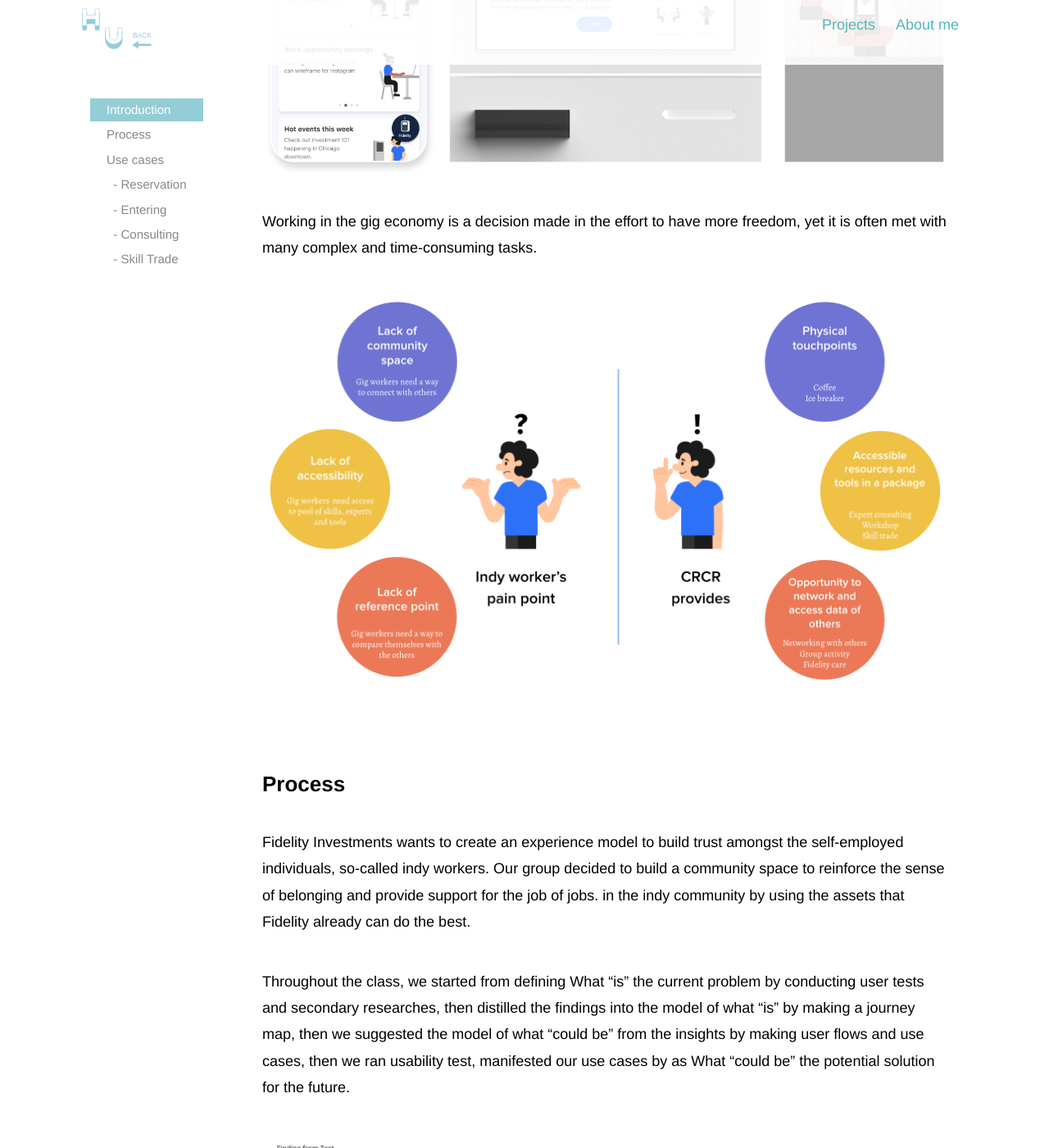
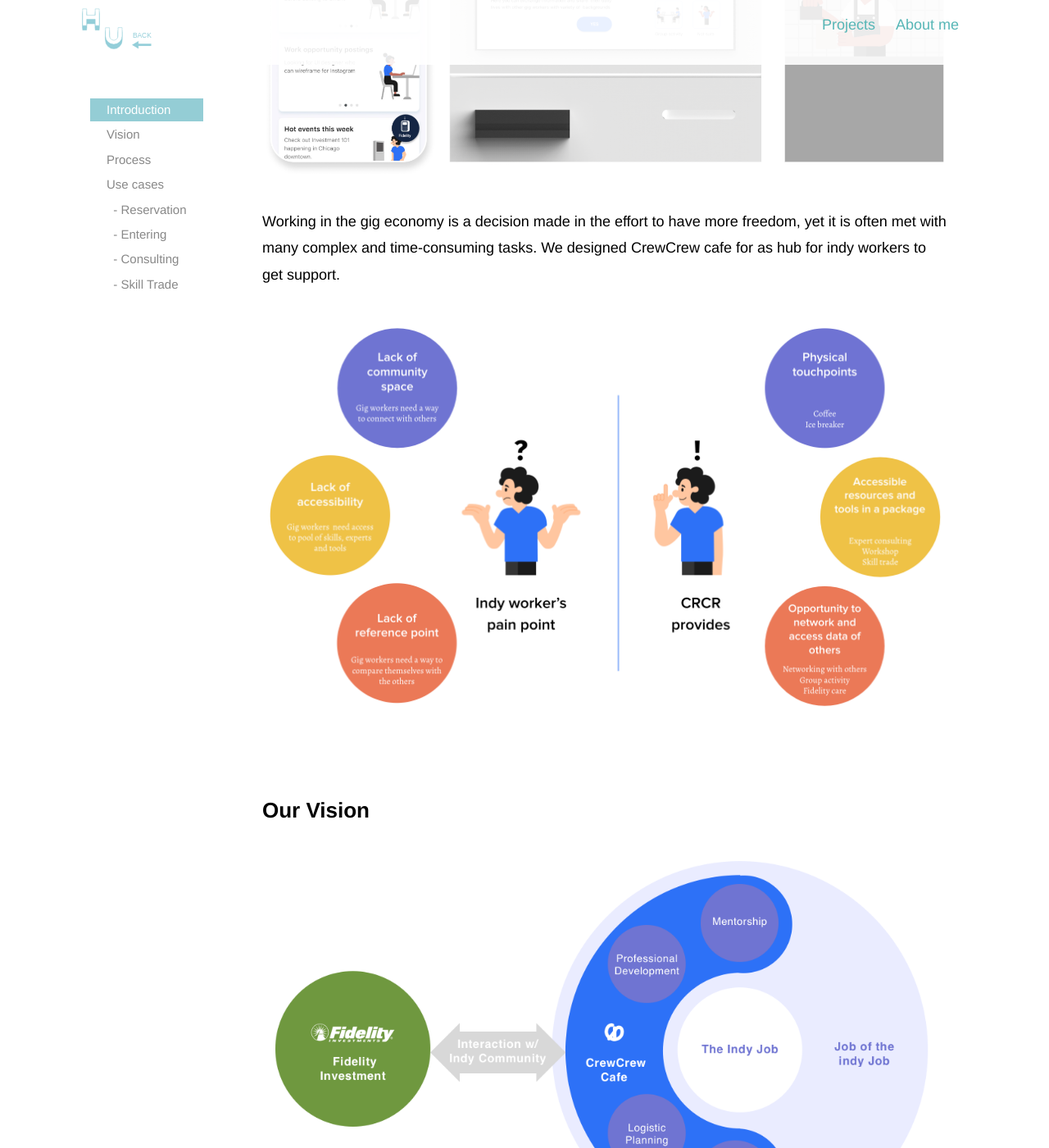
Before and after one commit to yuanyuanhu96/Potfolio-Archive, a Jekyll site: the page projects/crcr.html, which Jekyll copies as it is, in a window 1280 px wide and 1400 px high, scrolled down 651 px. Shown: the whole window at 82% size. Built offline with Jekyll 4.4.1, drawn with Linux system fonts in a browser that asks for light colours; some of the changed text lies outside the part shown.

Commit message:
Added our vision to crcr

```diff
--- a/projects/crcr.html
+++ b/projects/crcr.html
@@ -36,12 +36,14 @@
       <div class="left">
         <ul id="nav">
           <li><a href="#step1">Introduction</a></li>
-          <li><a href="#step2">Process</a></li>
-          <li><a href="#step3">Use cases</a></li>
-          <li><a href="#step4">&nbsp - Reservation</a></li>
-          <li><a href="#step5">&nbsp - Entering</a></li>
-          <li><a href="#step6">&nbsp - Consulting</a></li>
-          <li><a href="#step7">&nbsp - Skill Trade </a></li>
+          <li><a href="#step2">Vision</a></li>
+
+          <li><a href="#step3">Process</a></li>
+          <li><a href="#step4">Use cases</a></li>
+          <li><a href="#step5">&nbsp - Reservation</a></li>
+          <li><a href="#step6">&nbsp - Entering</a></li>
+          <li><a href="#step7">&nbsp - Consulting</a></li>
+          <li><a href="#step8">&nbsp - Skill Trade </a></li>
         </ul>
       </div>
     </div>
@@ -66,10 +68,12 @@
             <p>
               <img alt="Git Bash" src="../assets/img/crcr/crcr-00.png" />
             </p>
+
             <p>
               Working in the gig economy is a decision made in the effort to
               have more freedom, yet it is often met with many complex and
-              time-consuming tasks.
+              time-consuming tasks. We designed CrewCrew cafe for as hub for
+              indy workers to get support.
             </p>
             <p>
               <img alt="Git Bash" src="../assets/img/crcr/crcr-01.png" />
@@ -78,6 +82,31 @@
           </div>
 
           <div id="step2" class="dowebok">
+            <h2>Our Vision</h2>
+            <p>
+              <img alt="Git Bash" src="../assets/img/crcr/crcr-10.png" />
+            </p>
+            <section class="padding-right-30">
+              <h3>Fidelity’s Goal</h3>
+
+              <div class="highlight">
+                Fidelity wants to create an experience to build trust amongst
+                the Indy population. By independents for independents? Backed
+                by, in partnership with, Powered by Fidelity
+              </div>
+            </section>
+
+            <section class="padding-right-30">
+              <h3>Our design Goal</h3>
+
+              <div class="highlight">
+                How might we provide sense of belonging to the indy workers by
+                using the assets that Fidelity already can do the best?
+              </div>
+            </section>
+          </div>
+
+          <div id="step3" class="dowebok">
             <h2>Process</h2>
 
             <p>
@@ -114,7 +143,7 @@
             <p></p>
           </div>
 
-          <div id="step3" class="dowebok">
+          <div id="step4" class="dowebok">
             <h2>Use cases</h2>
 
             <p>
@@ -126,7 +155,7 @@
             <p><img alt="Git Bash" src="../assets/img/crcr/crcr-03.png" /></p>
           </div>
 
-          <div id="step4" class="dowebok">
+          <div id="step5" class="dowebok">
             <h2>
               <div class="number">1.</div>
               Reserving for a visit
@@ -200,7 +229,7 @@
             <br />
           </div>
 
-          <div id="step5" class="dowebok">
+          <div id="step6" class="dowebok">
             <h2>
               <div class="number">2.</div>
               Entering the cafe, and talk to other indies
@@ -263,7 +292,7 @@
             <p></p>
           </div>
 
-          <div id="step6" class="dowebok">
+          <div id="step7" class="dowebok">
             <h2>
               <div class="number">
                 3.
@@ -357,7 +386,7 @@
             </div>
           </div>
 
-          <div id="step7" class="dowebok">
+          <div id="step8" class="dowebok">
             <h2>
               <div class="number">
                 4.
```
Also changed, not shown: assets/img/crcr/crcr-10.png (added).
